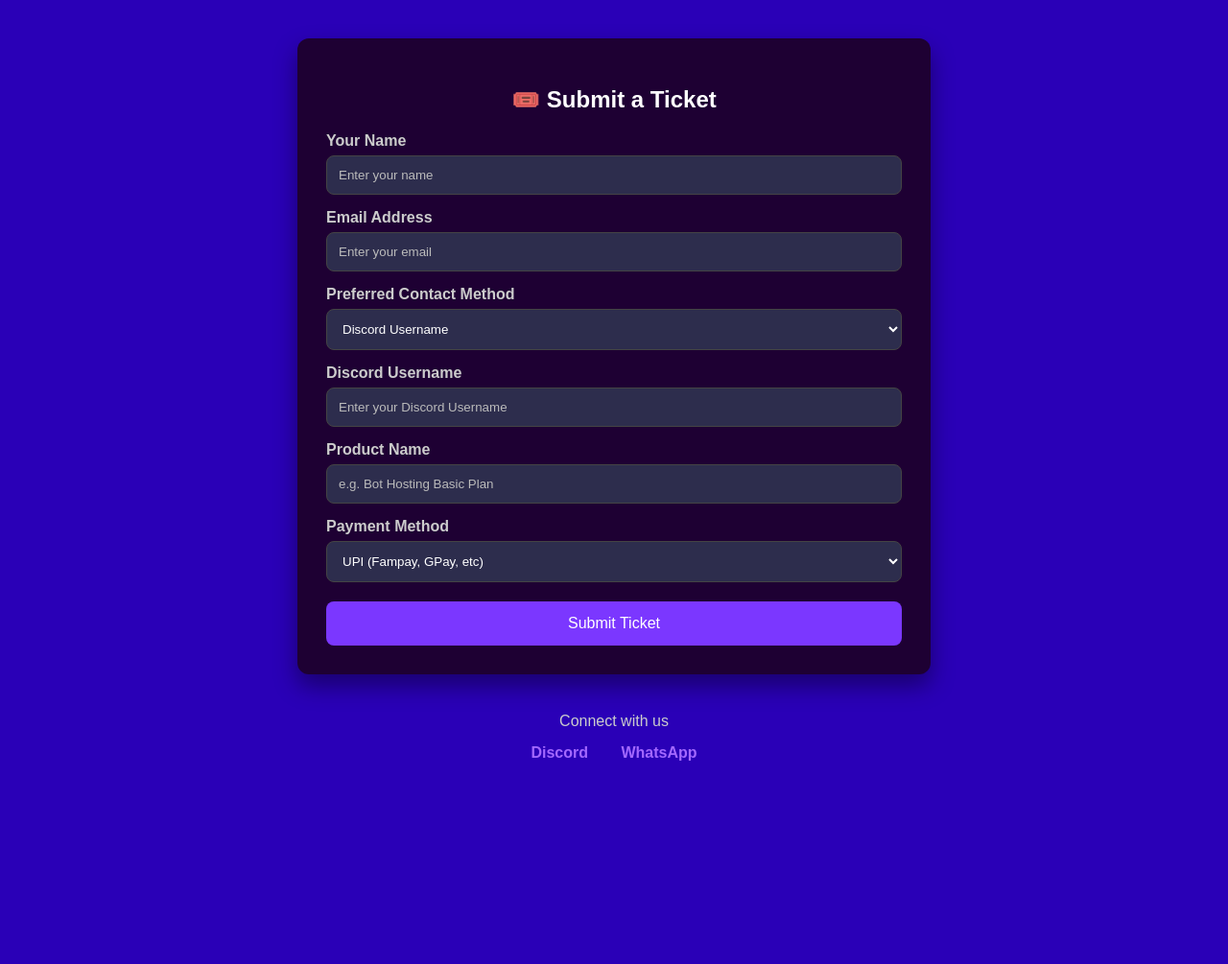
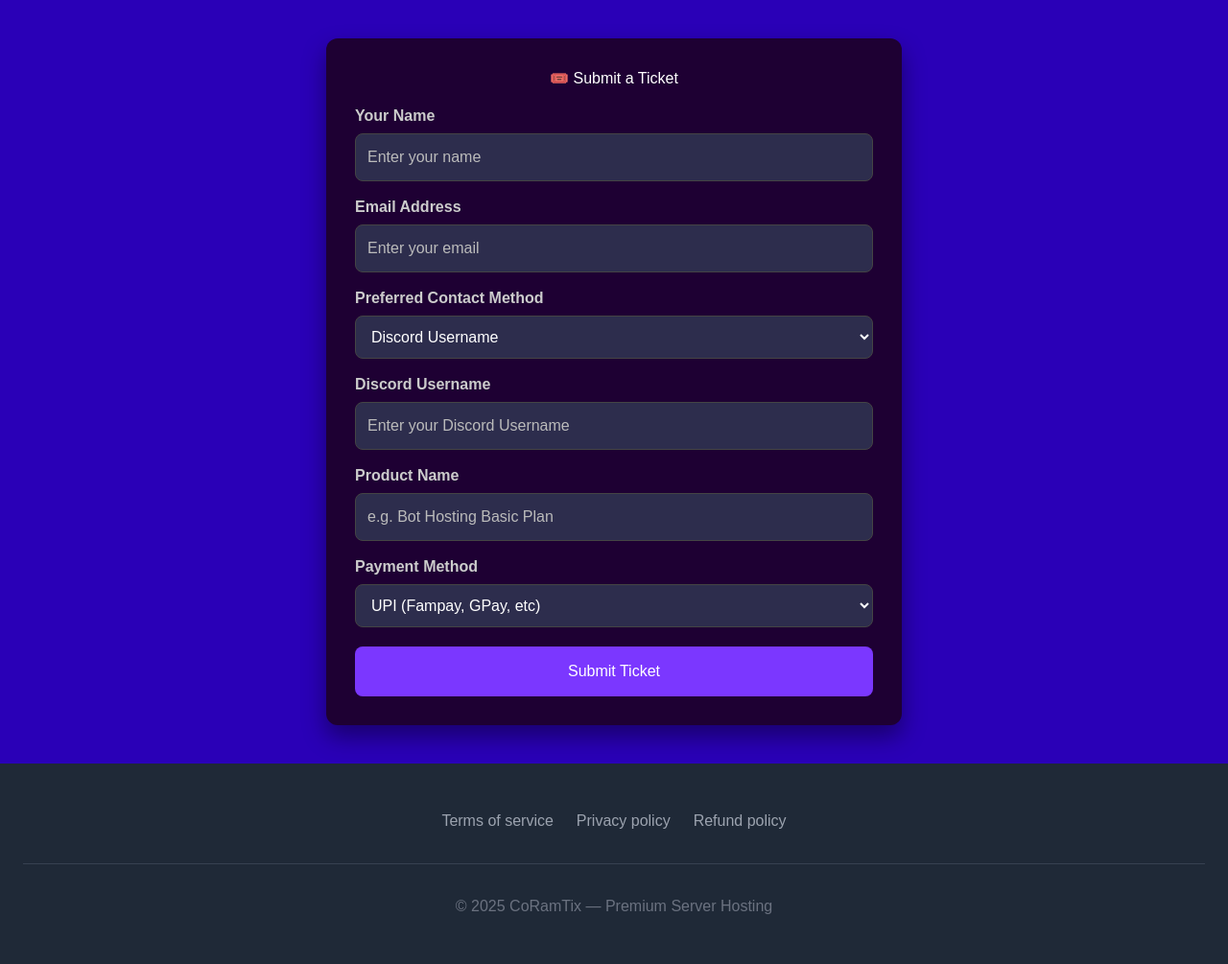
Before and after one commit to radheyradhey777/tk-web, a Flask app: page / in a window 1280 px wide. Shown: the whole page at 96% size. Before the commit the page ends 793 px from the top, so only its background shows below. Run offline with Flask 3, Linux system fonts and the light colour scheme; some libraries are stand-ins or nearby versions.

Commit message:
Update index.html

```diff
--- a/templates/index.html
+++ b/templates/index.html
@@ -4,6 +4,7 @@
     <meta charset="UTF-8">
     <title>CoRamTix | Submit Ticket</title>
     <meta name="viewport" content="width=device-width, initial-scale=1.0">
+    <script src="https://cdn.tailwindcss.com"></script>
     <style>
         body {
             font-family: Arial, sans-serif;
@@ -13,7 +14,7 @@
             color: #fff;
         }
 
-        .container {
+        .form-container {
             max-width: 600px;
             margin: 40px auto;
             background: #1e0033;
@@ -106,31 +107,8 @@
             line-height: 1.5;
         }
 
-        footer {
-            text-align: center;
-            margin-top: 30px;
-            padding-bottom: 20px;
-        }
-
-        footer p {
-            color: #cccccc;
-            margin-bottom: 15px;
-        }
-
-        footer a {
-            color: #a368ff;
-            text-decoration: none;
-            margin: 0 15px;
-            font-weight: bold;
-            transition: color 0.3s ease;
-        }
-
-        footer a:hover {
-            color: #ffffff;
-        }
-
         @media (max-width: 600px) {
-            .container {
+            .form-container {
                 margin: 20px;
                 padding: 20px;
             }
@@ -138,7 +116,7 @@
     </style>
 </head>
 <body>
-    <div class="container">
+    <div class="form-container">
         <h2>🎟️ Submit a Ticket</h2>
 
         {% if request.args.get('success') %}
@@ -160,7 +138,7 @@
             <input type="email" name="email" placeholder="Enter your email" required>
 
             <label for="contact">Preferred Contact Method</label>
-            <select name="contact" id="contact-method" required onchange="updateContactField()">
+            <select name="contact" id="contact-method" required>
                 <optgroup label="Discord">
                     <option value="Discord Username">Discord Username</option>
                 </optgroup>
@@ -188,13 +166,21 @@
         </form>
     </div>
 
-    <footer>
-        <p>Connect with us</p>
-        <a href="https://discord.gg/UWhcwAUdN6" target="_blank" rel="noopener noreferrer">Discord</a>
-        <a href="https://wa.me/message/no" target="_blank" rel="noopener noreferrer">WhatsApp</a>
+    <footer class="bg-gray-800 text-white">
+        <div class="container mx-auto px-6 py-12">
+          <nav class="flex justify-center flex-wrap gap-x-6 gap-y-2 mb-8">
+            <a href="https://coramtix.in/terms-of-service" class="text-gray-400 hover:text-white">Terms of service</a>
+            <a href="https://coramtix.in/privacy-policy" class="text-gray-400 hover:text-white">Privacy policy</a>
+            <a href="https://coramtix.in/refund-policy" class="text-gray-400 hover:text-white">Refund policy</a>
+          </nav>
+          <div class="text-center text-gray-500 border-t border-gray-700 pt-8">
+            <p>&copy; <span id="copyright-year"></span> CoRamTix — Premium Server Hosting</p>
+          </div>
+        </div>
     </footer>
 
     <script>
+        document.addEventListener('DOMContentLoaded', () => {
             function updateContactField() {
                 const select = document.getElementById("contact-method");
                 const selected = select.options[select.selectedIndex].value;
@@ -217,8 +203,15 @@
                 }
             }
 
-        // Trigger once on page load to set correct label/placeholder
-        window.onload = updateContactField;
+            // Initial call
+            updateContactField();
+
+            // Add event listener for changes
+            document.getElementById('contact-method').addEventListener('change', updateContactField);
+
+            // Set copyright year
+            document.getElementById('copyright-year').textContent = new Date().getFullYear();
+        });
     </script>
 </body>
     </html>
```
Lines whose indentation alone changed are shown as unchanged.
